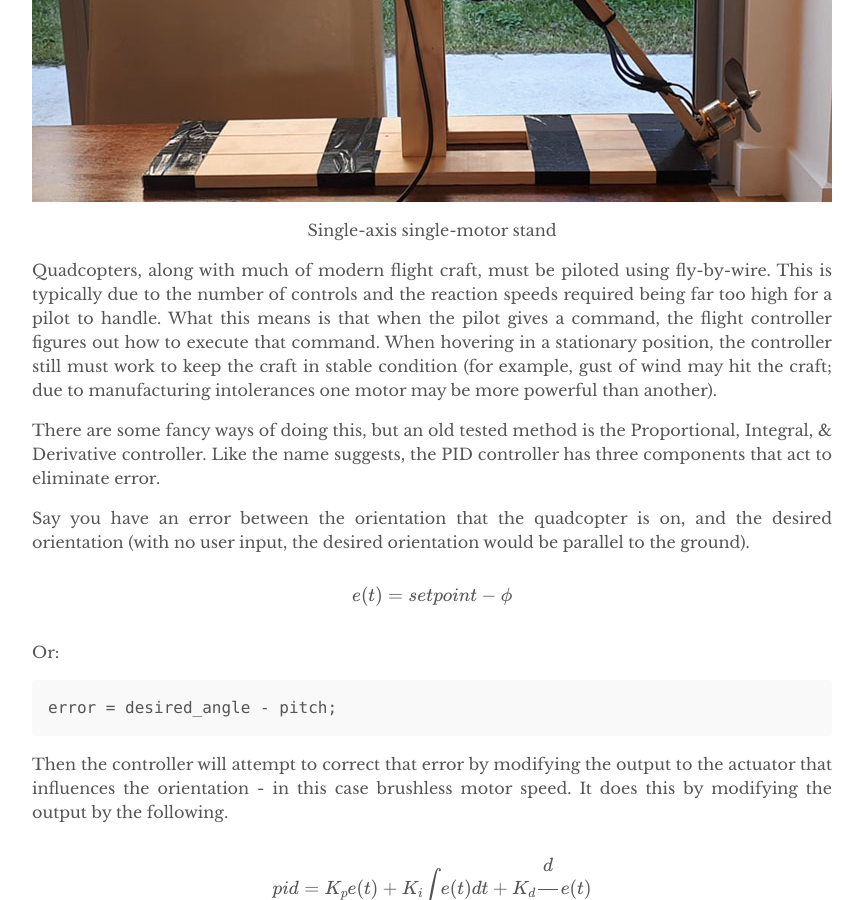
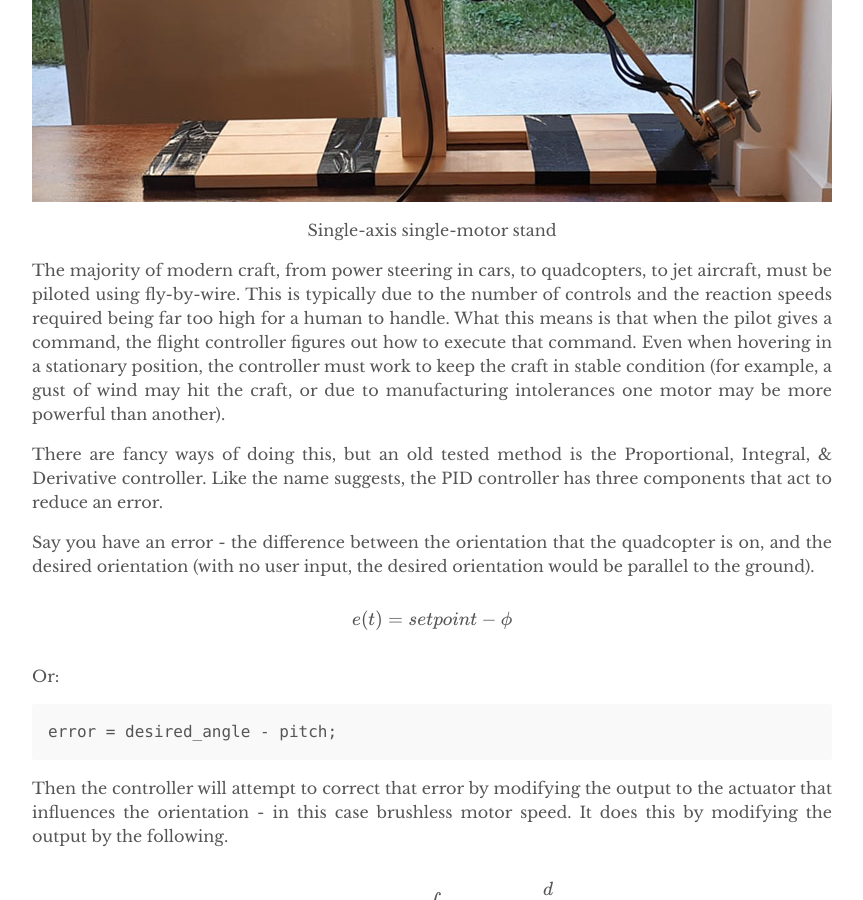
Before and after one commit to snicckers/nicks_blog, a Jekyll site: the page built from _posts/2020-08-18-flight-controller-pt1.md, in a window 1280 px wide and 900 px high, scrolled down 1305 px. Shown: the whole window, without its empty margins (208-1071 px from the left). Built offline with Jekyll 4.4.1, drawn with Linux system fonts in a browser that asks for light colours; formulas are drawn with MathJax 3; some of the changed text lies outside the part shown.

Commit message:
Update 2020-08-18-flight-controller-pt1.md

```diff
--- a/_posts/2020-08-18-flight-controller-pt1.md
+++ b/_posts/2020-08-18-flight-controller-pt1.md
@@ -25,11 +25,11 @@ After initially giving up on the project a year earlier, I decided to revisit th
 <img src="/assets/images/single-axis-single-motor.jpg" alt="">
 <p style="text-align: center;"> Single-axis single-motor stand </p>
 
-Quadcopters, along with much of modern flight craft, must be piloted using fly-by-wire. This is typically due to the number of controls and the reaction speeds required being far too high for a pilot to handle. What this means is that when the pilot gives a command, the flight controller figures out how to execute that command. When hovering in a stationary position, the controller still must work to keep the craft in stable condition (for example, gust of wind may hit the craft; due to manufacturing intolerances one motor may be more powerful than another).
+The majority of modern craft, from power steering in cars, to quadcopters, to jet aircraft, must be piloted using fly-by-wire. This is typically due to the number of controls and the reaction speeds required being far too high for a human to handle. What this means is that when the pilot gives a command, the flight controller figures out how to execute that command. Even when hovering in a stationary position, the controller must work to keep the craft in stable condition (for example, a gust of wind may hit the craft, or due to manufacturing intolerances one motor may be more powerful than another).
 
-There are some fancy ways of doing this, but an old tested method is the Proportional, Integral, & Derivative controller. Like the name suggests, the PID controller has three components that act to eliminate error.
+There are fancy ways of doing this, but an old tested method is the Proportional, Integral, & Derivative controller. Like the name suggests, the PID controller has three components that act to reduce an error.
 
-Say you have an error between the orientation that the quadcopter is on, and the desired orientation (with no user input, the desired orientation would be parallel to the ground).
+Say you have an error - the difference between the orientation that the quadcopter is on, and the desired orientation (with no user input, the desired orientation would be parallel to the ground).
 
 $$ e(t) = setpoint - {\phi} $$
 
@@ -205,10 +205,10 @@ The solution? Change the values in real time! So I acquired an "unused" tv-remot
 
 <img src="/assets/images/infrared.jpg" alt="">
 
-Now I could instantly change my PID gains without having to re-upload the entire program, cutting a 60 second process down to a fraciton of a second, and it injected a large dose of fun into the tuning process.
+Now PID gains could be changed in real time without having to re-upload the entire program, cutting a 60 second process down to a fraciton of a second. It also injected a dose of fun into the tuning process.
 
 I used the following resources in this section:
-- Instrumentation & Control Systems, William Bolton
+- Instrumentation & Control Systems, 2nd Ed, William Bolton
 - [link](https://www.wescottdesign.com/articles/pid/pidWithoutAPhd.pdf) - PID Without a PhD, Tim Wescott
 - [link](https://robotics.stackexchange.com/questions/167/what-are-good-strategies-for-tuning-pid-loops) - Robotics Stack Exchange, Pid Tuning
 
@@ -221,6 +221,4 @@ Here is a video demonstration of the final single-axis controller:
 
 <p style="text-align: center;"> <iframe width="800" height="450" src="https://www.youtube.com/embed/v6ljsSUh884" frameborder="0" allow="accelerometer; autoplay; encrypted-media; gyroscope; picture-in-picture" allowfullscreen></iframe> </p>
 
-Why did I do this? I'm not sure, I thought it would be fun. Note that this project was carried out over the course of the last few years, and the project stood abandoned for long periods of time. When I began, I was at the start of an engineering degree, and didn't really know anything about anything, although to be honest I feel that I know less now that I did then. At the beginning I knew very little about programming or electronics, now I would say I am quite comfortable (for an undergraduate Mechanical Engineer) with procedural & object-oriented programming. Going forward I'd like to balance out my skillset with some electrical knowledge.
-
 Part 2 is next up, focusing on the implementation of a Madgwick filter, and a Mahony filter.
```
